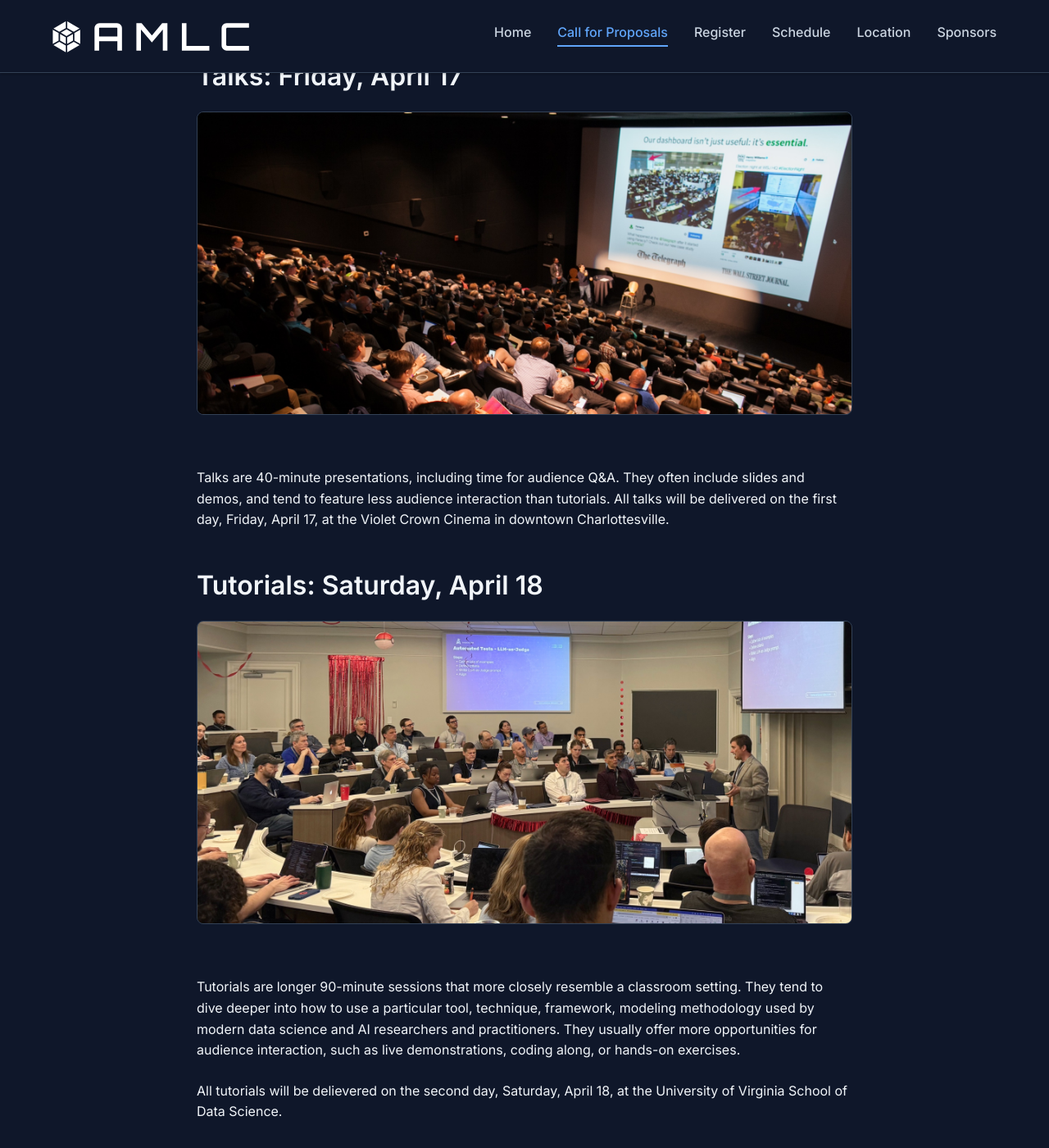
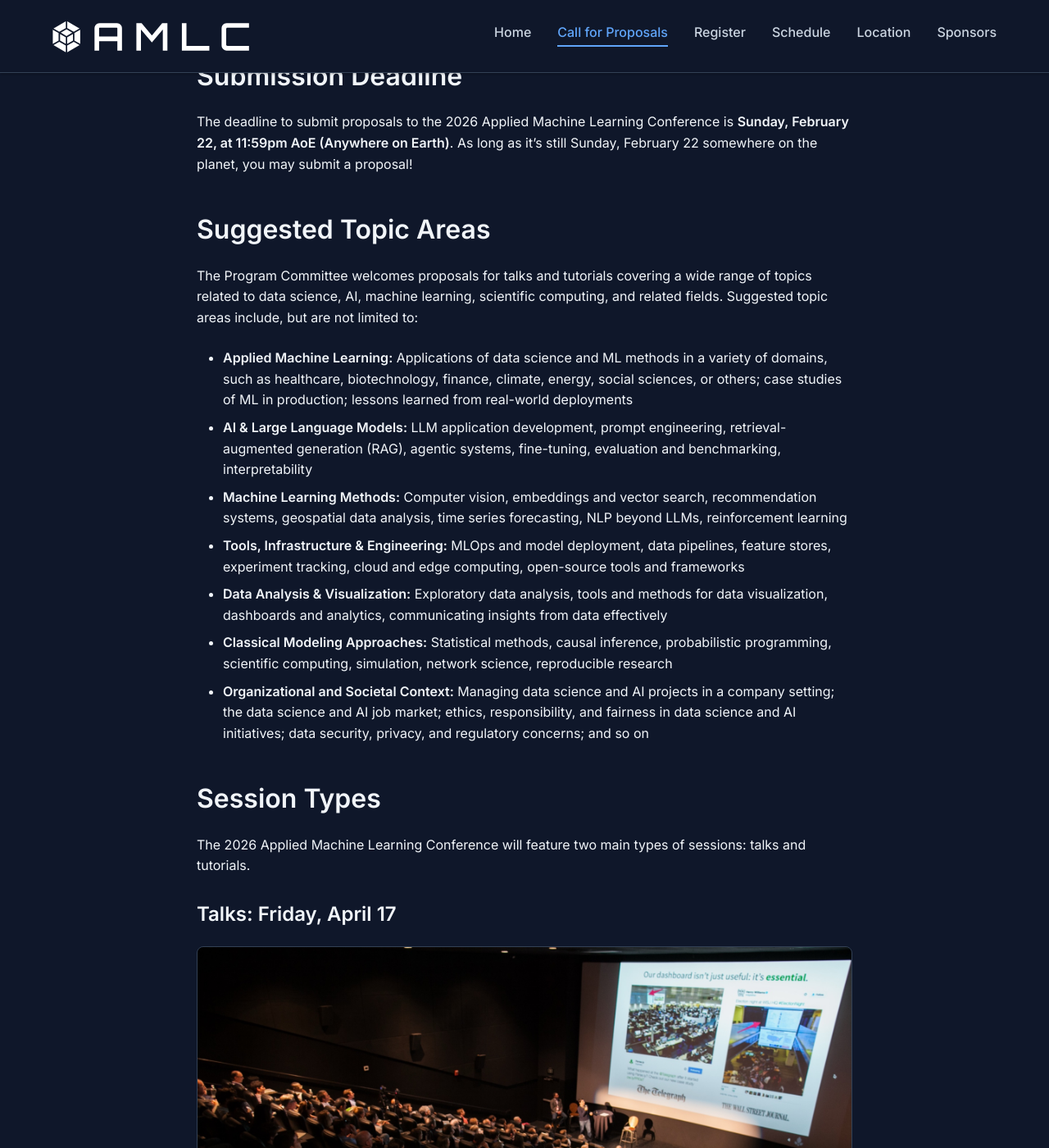
Before and after one commit to pwharrison/amlc-website, a Jekyll site: the page built from 2026/cfp.md, in a window 1280 px wide and 1400 px high, scrolled down 649 px. Shown: the whole window at 82% size. Built offline with Jekyll 4.4.1, drawn with Linux system fonts in a browser that asks for light colours; some of the changed text lies outside the part shown.

Commit message:
update Call for Proposals page

```diff
--- a/2026/cfp.md
+++ b/2026/cfp.md
@@ -19,7 +19,27 @@ Enter your email address below to receive an announcement when the Call for Prop
 <script async src="https://eomail5.com/form/9bb8e160-eda2-11f0-afeb-e7ab2587a684.js" data-form="9bb8e160-eda2-11f0-afeb-e7ab2587a684"></script>
 </div>
 
-## Talks: Friday, April 17
+## Submission Deadline
+
+The deadline to submit proposals to the 2026 Applied Machine Learning Conference is **Sunday, February 22, at 11:59pm AoE (Anywhere on Earth)**. As long as it's still Sunday, February 22 somewhere on the planet, you may submit a proposal!
+
+## Suggested Topic Areas
+
+The Program Committee welcomes proposals for talks and tutorials covering a wide range of topics related to data science, AI, machine learning, scientific computing, and related fields. Suggested topic areas include, but are not limited to:
+
+- **Applied Machine Learning:** Applications of data science and ML methods in a variety of domains, such as healthcare, biotechnology, finance, climate, energy, social sciences, or others; case studies of ML in production; lessons learned from real-world deployments
+- **AI & Large Language Models:** LLM application development, prompt engineering, retrieval-augmented generation (RAG), agentic systems, fine-tuning, evaluation and benchmarking, interpretability
+- **Machine Learning Methods:** Computer vision, embeddings and vector search, recommendation systems, geospatial data analysis, time series forecasting, NLP beyond LLMs, reinforcement learning
+- **Tools, Infrastructure & Engineering:** MLOps and model deployment, data pipelines, feature stores, experiment tracking, cloud and edge computing, open-source tools and frameworks
+- **Data Analysis & Visualization:** Exploratory data analysis, tools and methods for data visualization, dashboards and analytics, communicating insights from data effectively
+- **Classical Modeling Approaches:** Statistical methods, causal inference, probabilistic programming, scientific computing, simulation, network science, reproducible research
+- **Organizational and Societal Context:** Managing data science and AI projects in a company setting; the data science and AI job market; ethics, responsibility, and fairness in data science and AI initiatives; data security, privacy, and regulatory concerns; and so on
+
+## Session Types
+
+The 2026 Applied Machine Learning Conference will feature two main types of sessions: talks and tutorials.
+
+### Talks: Friday, April 17
 
 <div class="content-image">
   <img src="{{ '/assets/images/cfp-talks.jpg' | relative_url }}" alt="Talks at the Violet Crown Cinema">
@@ -27,16 +47,12 @@ Enter your email address below to receive an announcement when the Call for Prop
 
 Talks are 40-minute presentations, including time for audience Q&A. They often include slides and demos, and tend to feature less audience interaction than tutorials. All talks will be delivered on the first day, Friday, April 17, at the Violet Crown Cinema in downtown Charlottesville.
 
-## Tutorials: Saturday, April 18
+### Tutorials: Saturday, April 18
 
 <div class="content-image">
   <img src="{{ '/assets/images/cfp-tutorials.jpg' | relative_url }}" alt="Tutorials at UVA School of Data Science">
 </div>
 
-Tutorials are longer 90-minute sessions that more closely resemble a classroom setting. They tend to dive deeper into how to use a particular tool, technique, framework, modeling methodology used by modern data science and AI researchers and practitioners. They usually offer more opportunities for audience interaction, such as live demonstrations, coding along, or hands-on exercises.
+Tutorials are longer 90-minute sessions that more closely resemble a classroom setting. They tend to dive deeper into how to use a particular tool, technique, framework, modeling methodology used by modern data science and AI researchers and practitioners. They usually offer more opportunities for audience interaction, such as live demonstrations, coding along, or hands-on exercises. Tutorials often also include additional resources for participants to use during the session, such as code repositories, example datasets, hosted computational notebooks, and so on.
 
 All tutorials will be delievered on the second day, Saturday, April 18, at the University of Virginia School of Data Science.
-
-<!--## Topics of Interest-->
-
-<!--## Proposal Guidelines-->
```
